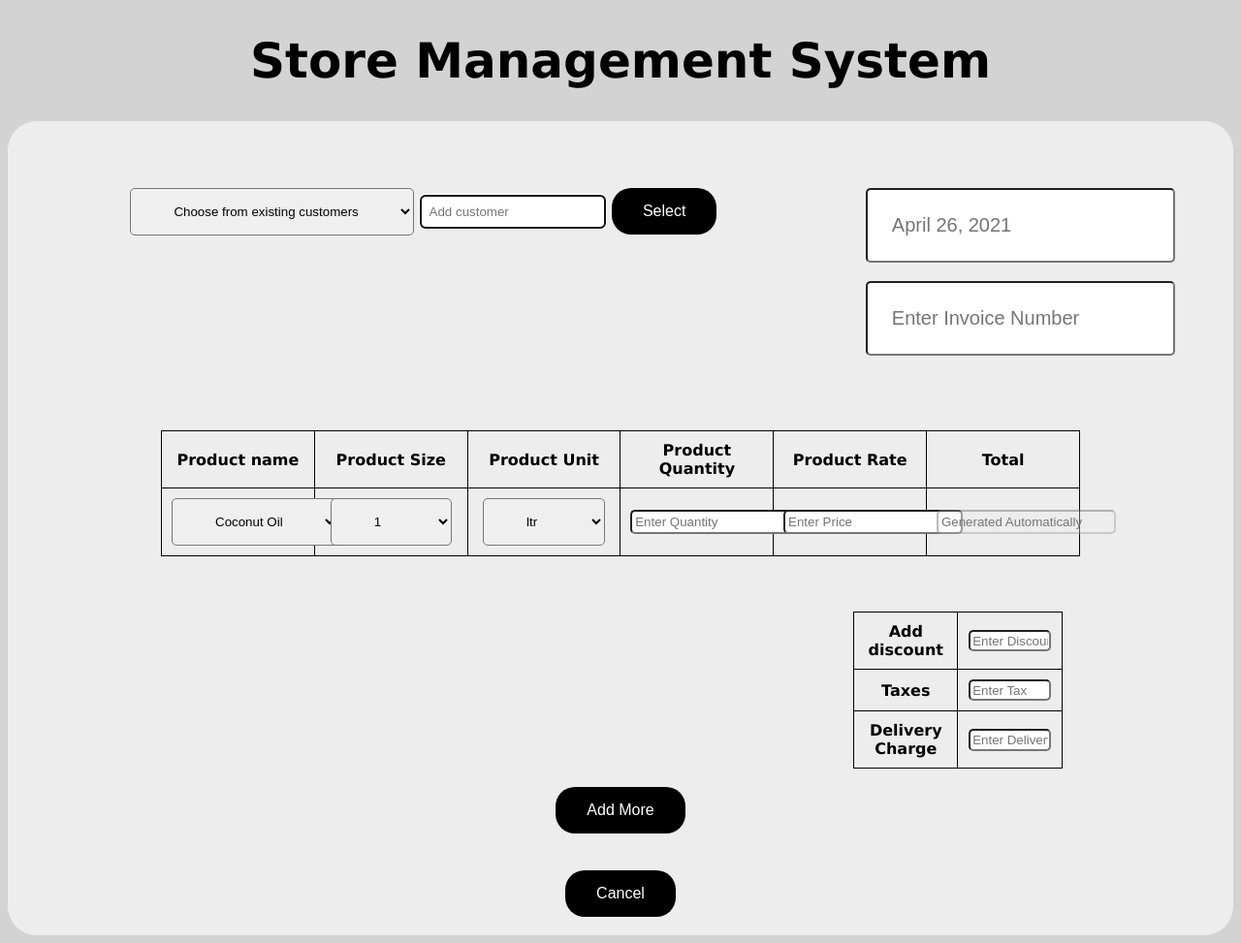
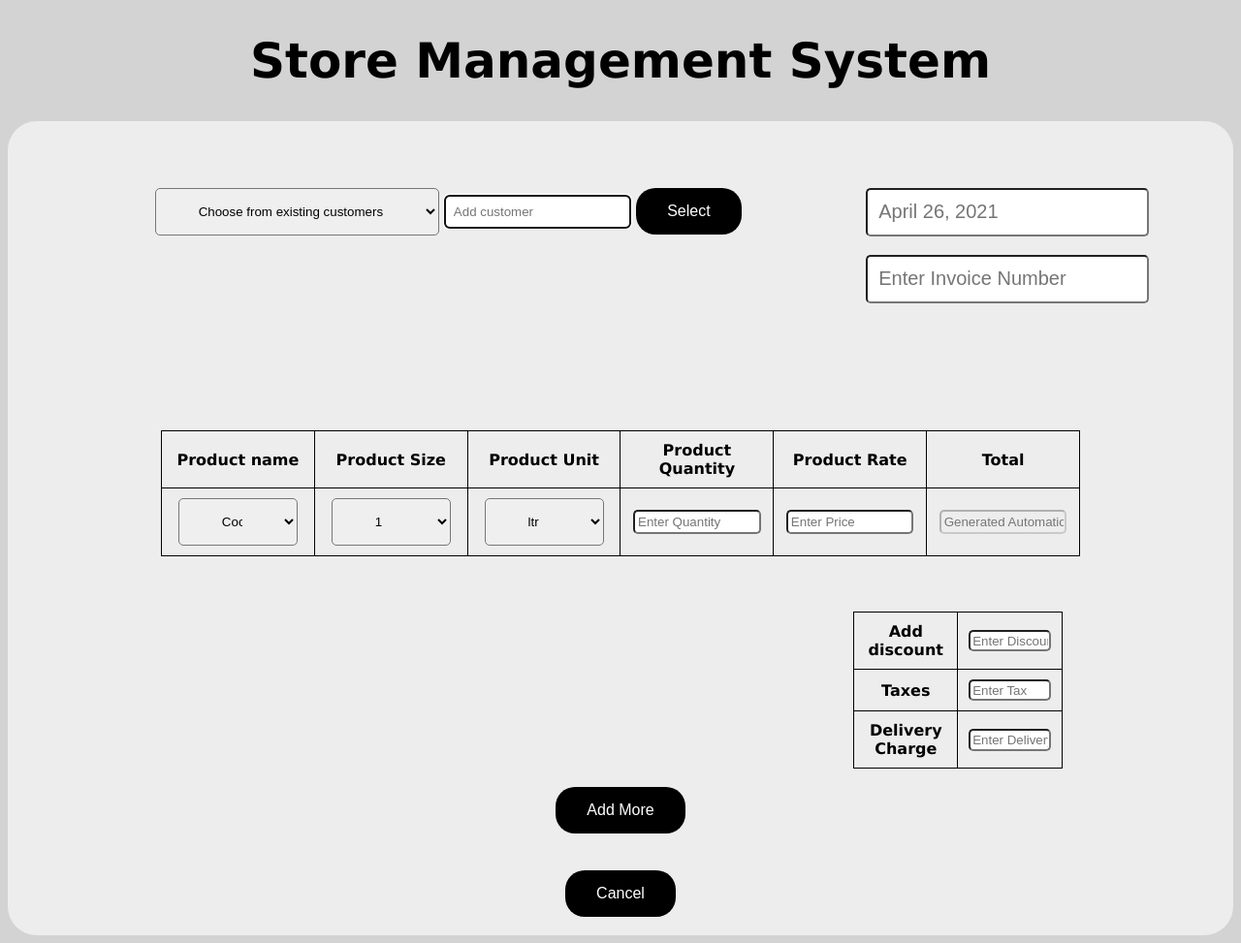
Before and after one commit to faashes/stock-management, a Django app: page /create_invoice in a window 1280 px wide. Shown: the whole page at 97% size. Run offline with Django 3.2, Linux system fonts and the light colour scheme; data comes from the database, SQL or seed files in the repository; both versions use the stored data as it was after the commit.

Commit message:
Initial commit

```diff
--- a/storedb/templates/add_customer.html
+++ b/storedb/templates/add_customer.html
@@ -71,7 +71,7 @@ height: 100px;
         border-radius: 5px;
         }
         .tab{
-        padding-left: 295px;
+        padding-left: 20.2%;
         }
     </style>
     <body>
@@ -79,7 +79,7 @@ height: 100px;
     <div class="details">
 
     <label style="font-size:30px;">Enter Customer Name: <input type="text" name="name" placeholder="Enter Customer Name" autofocus required></label><br><br>
-       <label style="font-size:30px;">Enter Phone number:&nbsp;&nbsp;&nbsp;
+       <label style="font-size:30px;">Enter Phone number:&nbsp;&nbsp;
         <input type="number" name="phone1" placeholder="Enter Phone number"></label><br><br>
      <span class="tab"> &nbsp;&nbsp;&nbsp;&nbsp;&nbsp;<label>&nbsp;<input type="number" name="phone2" placeholder="Enter Alternate Number"tabindex="-1"></label>
 </div><br>
--- a/storedb/templates/add_supplier.html
+++ b/storedb/templates/add_supplier.html
@@ -73,7 +73,7 @@ height: 100px;
         border-radius: 5px;
         }
         .tab{
-        padding-left: 295px;
+        padding-left: 20.2%;
         }
     </style>
     <body>
@@ -81,7 +81,7 @@ height: 100px;
     <div class="details">
 
     <label style="font-size:30px;">Enter Supplier Name: &nbsp;&nbsp;<input type="text" name="name" placeholder="Enter Supplier Name" autofocus required></label><br><br>
-       <label style="font-size:30px;">Enter Phone number:&nbsp;&nbsp;&nbsp;
+       <label style="font-size:30px;">Enter Phone number:&nbsp;&nbsp;
         <input type="number" name="phone1" placeholder="Enter Phone number"></label><br><br>
      <span class="tab"> &nbsp;&nbsp;&nbsp;&nbsp;&nbsp;<label>&nbsp;<input type="number" name="phone2" placeholder="Enter Alternate Number"tabindex="-1"></label>
 </div><br>
--- a/storedb/templates/create_inv.html
+++ b/storedb/templates/create_inv.html
@@ -25,7 +25,7 @@ border-radius: 5px;
 }
 .date > input{
 font-size: 20px;
-padding:25px;
+padding:3%;
 border-radius: 5px;
 }
 
@@ -33,7 +33,7 @@ border-radius: 5px;
 width: 30%;
 float: left;
 height:200px;
-padding-left: 10%;
+padding-left: 12%;
 padding-top: 50px;
 <!--background: yellow;-->
 }
@@ -41,6 +41,7 @@ padding-top: 50px;
 width: 30%;
 float:right;
 padding-top: 50px;
+
 
 <!--background: cyan;-->
 }
@@ -61,7 +62,7 @@ border-radius: 5px;
    <form action="addcustomer_inv" method="post">
                     {% csrf_token %}
 <!--<input type="text" name="cust_name" placeholder="Enter Customer Name" required autofocus>-->
-     <span style="white-space: nowrap;"><select name="cust_name" id="cust_name">
+     <span style="white-space: nowrap;"><select name="cust_name" id="cust_name" >
                 <option value="add_new" selected>{{cust_text}}</option>
                 {% for cust in cust_list %}
                 <option value="{{cust.cust_name}}">{{cust.cust_name}}</option>
@@ -106,14 +107,14 @@ border-radius: 5px;
 
         <tr>
             <td>
-                <select name="prod_name" id="prod_name">
+                <select name="prod_name" id="prod_name" style="width:90%">
                 {% for product in prod_list %}
                 <option value="{{product.prod_name}}">{{product.prod_name}}</option>
                 {% endfor %}
                 </select>
             </td>
             <td>
-                <select name="size" id="size">
+                <select name="size" id="size" style="width:90%">
                 {% for prod in prod_size_list %}
                 <option value="{{prod.prod_size}}">{{prod.prod_size}}</option>
                 {% endfor %}
@@ -121,16 +122,16 @@ border-radius: 5px;
             </td>
 <!--            <td><input type="text" name="size" placeholder="Enter Size"></td>-->
             <td>
-                <select name="unit" id="unit">
+                <select name="unit" id="unit" style="width:90%">
                 {% for prod in prod_unit_list %}
                 <option value="{{prod.prod_unit}}">{{prod.prod_unit}}</option>
                 {% endfor %}
                 </select>
             </td>
 <!--            <td><input type="text" name="unit" placeholder="(Ltr/Kg/Grams)"></td>-->
-            <td><input type="text" name="quant" placeholder="Enter Quantity" required></td>
-            <td><input type="text" name="rate" placeholder="Enter Price" required></td>
-            <td><input type="text" name="total" placeholder="Generated Automatically" required disabled></td>
+            <td><input type="text" name="quant" placeholder="Enter Quantity" required style="width:90%"></td>
+            <td><input type="text" name="rate" placeholder="Enter Price" required style="width:90%"></td>
+            <td><input type="text" name="total" placeholder="Generated Automatically" required disabled style="width:90%"></td>
         </tr>
 
 
--- a/storedb/templates/edit_customer.html
+++ b/storedb/templates/edit_customer.html
@@ -72,7 +72,7 @@ height: 100px;
         border-radius: 5px;
         }
         .tab{
-        padding-left: 295px;
+        padding-left: 20.2%;
         }
     </style>
     <body>
@@ -80,9 +80,9 @@ height: 100px;
     <div class="details">
     <input type="text" hidden value="{{id}}" name="id">
     <label style="font-size:30px;">Enter Customer Name: <input type="text" name="name" placeholder="{{cust_name}}" autofocus required value="{{cust_name}}"></label><br><br>
-       <label style="font-size:30px;">Enter Phone number:&nbsp;&nbsp;&nbsp;
+       <label style="font-size:30px;">Enter Phone number:&nbsp;&nbsp;
         <input type="number" name="phone1" placeholder="{{ph1}}" value="{{ph1}}"></label><br><br>
-     <span class="tab"> &nbsp;&nbsp;&nbsp;&nbsp;&nbsp;<label>&nbsp;<input type="number" name="phone2" placeholder="{{ph2}}" value="{{ph2}}" tabindex="-1"></label>
+     <span class="tab"><label>&nbsp;<input type="number" name="phone2" placeholder="{{ph2}}" value="{{ph2}}" tabindex="-1"></label>
 </div><br>
 <style>
     .address{
--- a/storedb/templates/edit_order.html
+++ b/storedb/templates/edit_order.html
@@ -97,9 +97,9 @@ border-radius: 5px;
             <td><input type="text" name="prod_name" hidden value="{{i.prod_name}}">{{i.prod_name}}</td>
             <td><input type="text" name="size" hidden value="{{i.prod_size}}">{{i.prod_size}}</td>
             <td><input type="text" name="unit" hidden value="{{i.prod_unit}}">{{i.prod_unit}}</td>
-            <td><input type="text" name="quant" placeholder="{{i.prod_quant}}" value="{{i.prod_quant}}" autofocus></td>
-            <td><input type="text" name="rate" placeholder="{{i.prod_rate}}" value="{{i.prod_rate}}"></td>
-            <td><input type="text" name="total" placeholder="{{i.total}}" value="{{i.total}}"></td>
+            <td><input type="text" name="quant" placeholder="{{i.prod_quant}}" value="{{i.prod_quant}}" autofocus style="width:90%"></td>
+            <td><input type="text" name="rate" placeholder="{{i.prod_rate}}" value="{{i.prod_rate}}" style="width:90%"></td>
+            <td><input type="text" name="total" placeholder="{{i.total}}" value="{{i.total}}" style="width:90%"></td>
             <td> <button type="submit">Update</button></td>
         </tr>
          </form>
--- a/storedb/templates/edit_supplier.html
+++ b/storedb/templates/edit_supplier.html
@@ -72,7 +72,7 @@ height: 100px;
         border-radius: 5px;
         }
         .tab{
-        padding-left: 295px;
+        padding-left: 20.2%;
         }
     </style>
     <body>
```
Also changed, not shown: storedb/templates/create_order.html (+5 -5 lines), storedb/templates/edit_inv.html (+6 -6 lines), storedb/templates/edit_product.html (+7 -7 lines), db.sqlite3.
